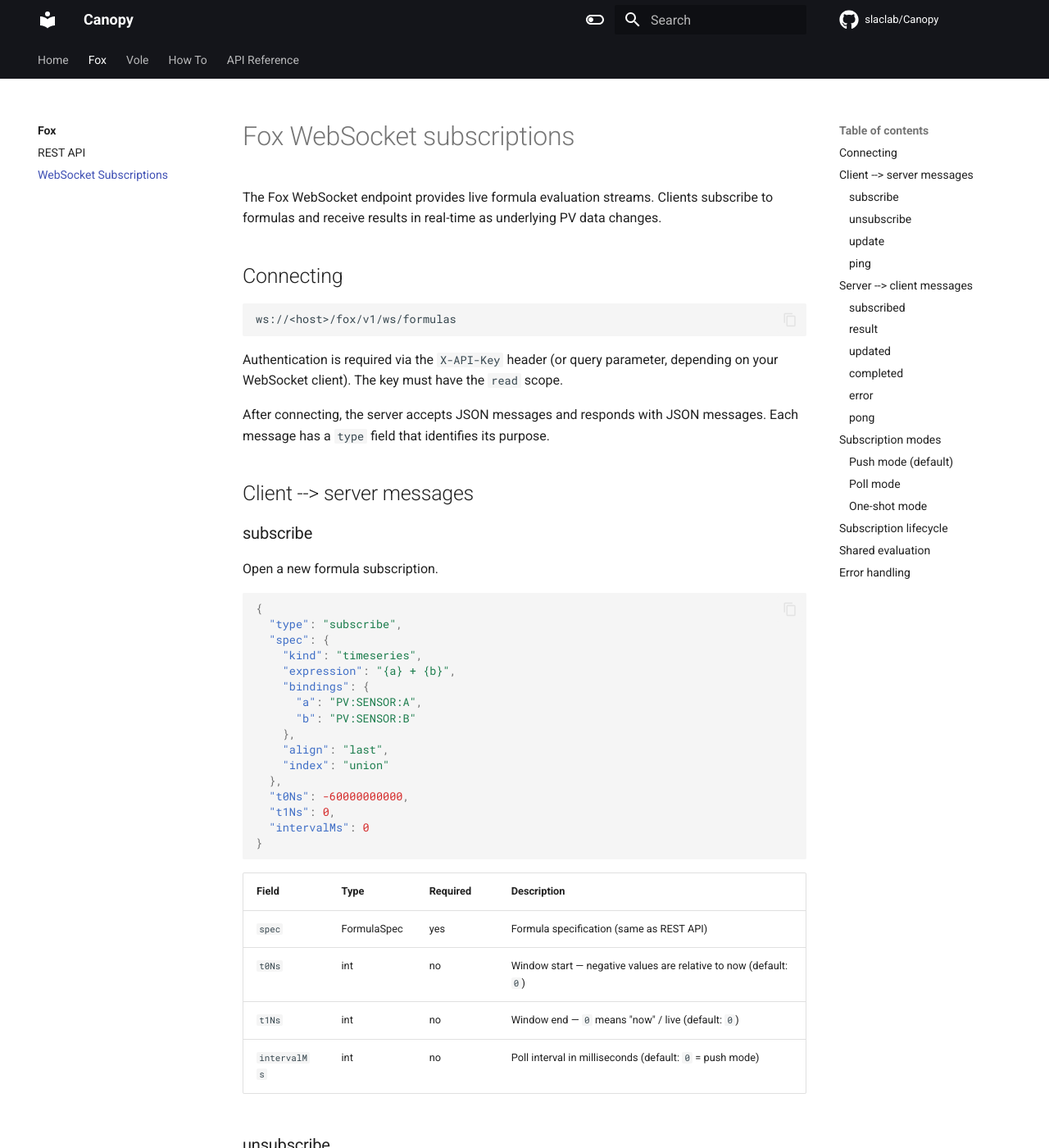
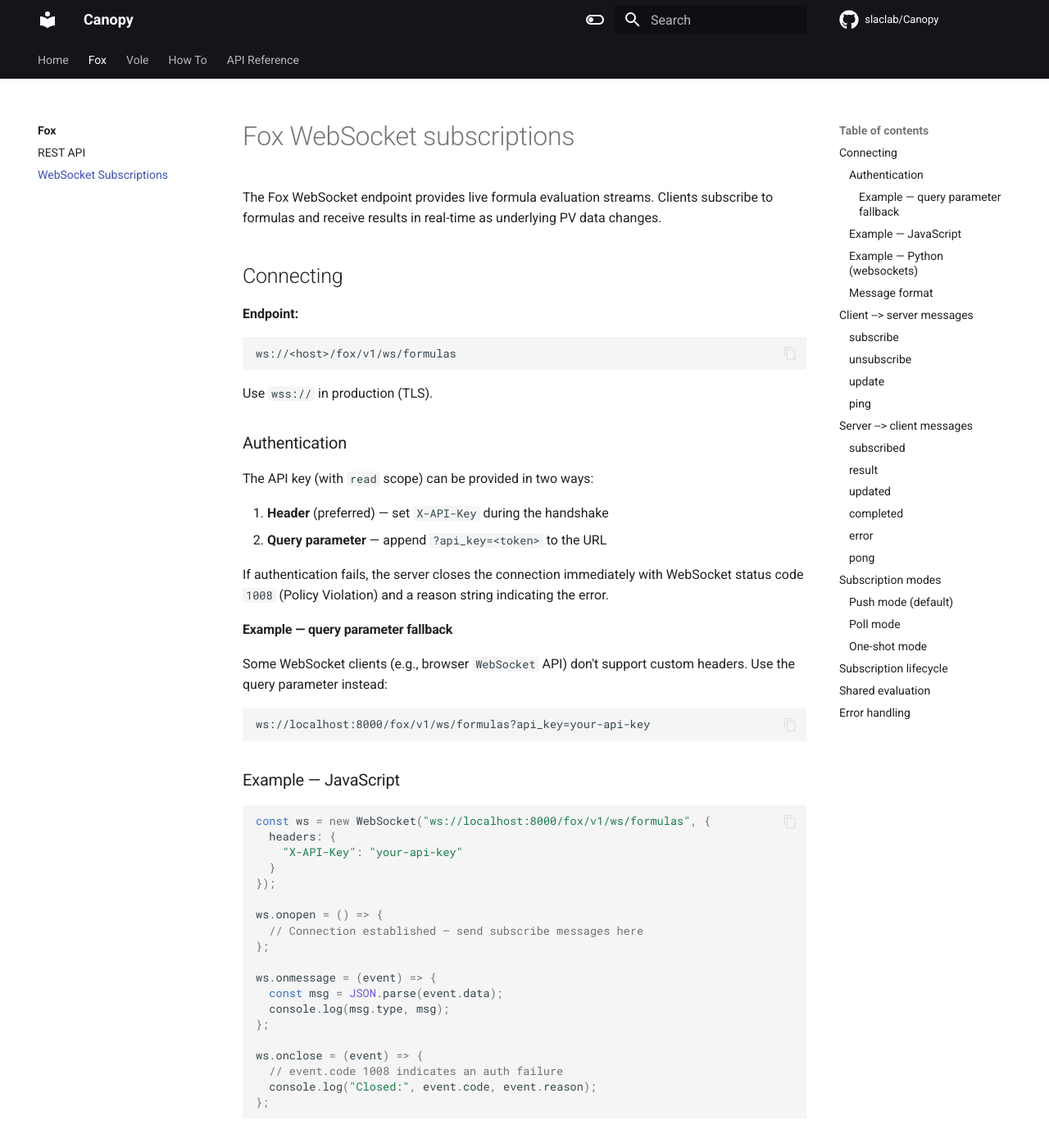
Before and after one commit to slaclab/canopy, an MkDocs documentation site: the page built from docs/fox/websocket.md, in a window 1280 px wide and 1400 px high. Shown: the whole window at 82% size. Built offline with MkDocs 1.6.1 and Material for MkDocs 9.7.7, drawn with Linux system fonts in a browser that asks for light colours; comment, search, counter and statistics services are not loaded; some of the changed text lies outside the part shown.

Commit message:
DOC: Expand on websocket & rest api

````diff
--- a/docs/fox/websocket.md
+++ b/docs/fox/websocket.md
@@ -4,11 +4,88 @@
 
 ## Connecting
 
+**Endpoint:**
+
 ```
 ws://<host>/fox/v1/ws/formulas
 ```
 
-Authentication is required via the `X-API-Key` header (or query parameter, depending on your WebSocket client). The key must have the `read` scope.
+Use `wss://` in production (TLS).
+
+### Authentication
+
+The API key (with `read` scope) can be provided in two ways:
+
+1. **Header** (preferred) — set `X-API-Key` during the handshake
+2. **Query parameter** — append `?api_key=<token>` to the URL
+
+If authentication fails, the server closes the connection immediately with WebSocket status code `1008` (Policy Violation) and a reason string indicating the error.
+
+#### Example — query parameter fallback
+
+Some WebSocket clients (e.g., browser `WebSocket` API) don't support custom headers. Use the query parameter instead:
+
+```
+ws://localhost:8000/fox/v1/ws/formulas?api_key=your-api-key
+```
+
+### Example — JavaScript
+
+```javascript
+const ws = new WebSocket("ws://localhost:8000/fox/v1/ws/formulas", {
+  headers: {
+    "X-API-Key": "your-api-key"
+  }
+});
+
+ws.onopen = () => {
+  // Connection established — send subscribe messages here
+};
+
+ws.onmessage = (event) => {
+  const msg = JSON.parse(event.data);
+  console.log(msg.type, msg);
+};
+
+ws.onclose = (event) => {
+  // event.code 1008 indicates an auth failure
+  console.log("Closed:", event.code, event.reason);
+};
+```
+
+### Example — Python (websockets)
+
+```python
+import asyncio
+import json
+import websockets
+
+async def main():
+    uri = "ws://localhost:8000/fox/v1/ws/formulas"
+    headers = {"X-API-Key": "your-api-key"}
+
+    async with websockets.connect(uri, additional_headers=headers) as ws:
+        # Send a subscribe message
+        await ws.send(json.dumps({
+            "type": "subscribe",
+            "spec": {
+                "kind": "scalar",
+                "expression": "{temp} * 1.8 + 32",
+                "bindings": {
+                    "temp": "ROOM:TEMP:READING"
+                }
+            }
+        }))
+
+        # Receive messages
+        async for raw in ws:
+            msg = json.loads(raw)
+            print(msg["type"], msg)
+
+asyncio.run(main())
+```
+
+### Message format
 
 After connecting, the server accepts JSON messages and responds with JSON messages. Each message has a `type` field that identifies its purpose.
 
````
Also changed, not shown: docs/fox/index.md (+2 -2 lines).
